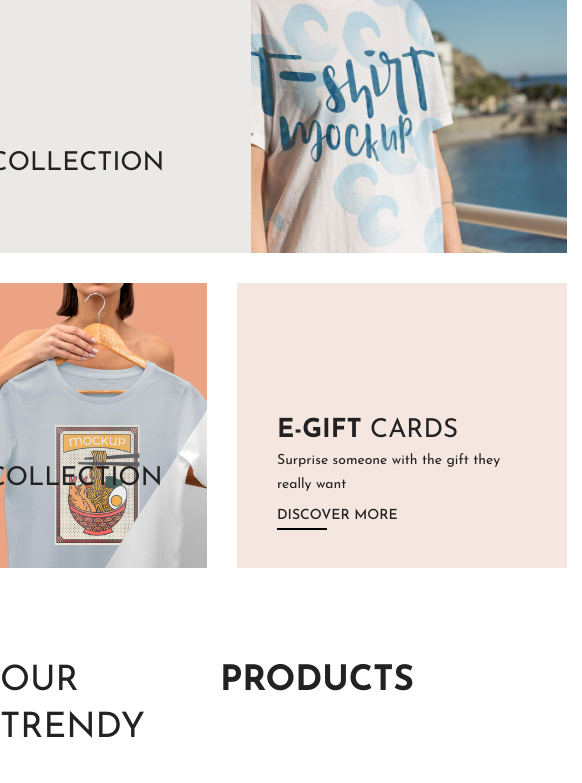
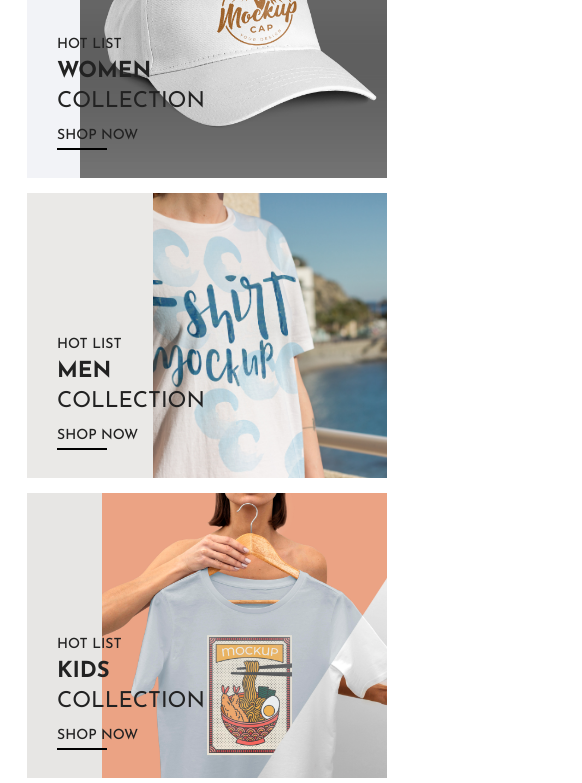
Before and after one commit to elenrosee/UOMO-shop, a React (Create React App) app: page /home in a window 390 px wide. Shown: the part 780-1563 px from the top of the page, 582 px wide, since content can reach past the window. Built offline with nearby package versions, Linux system fonts and the light colour scheme.

Commit message:
start mobile trendy products section

```diff
--- a/src/common/ShopCtegoriesBlock/index.js
+++ /dev/null
@@ -1 +0,0 @@
-export { ShopCtegoriesBlock } from "./ShopCtegoriesBlock";
--- a/src/common/Titles/SecondaryTitle.js
+++ b/src/common/Titles/SecondaryTitle.js
@@ -1,6 +1,7 @@
 import styled from "styled-components";
 
 import { NavLink } from "react-router-dom";
+import { Breakpoints, MQ } from "common/Breakpoints";
 
 const TitleContainer = styled.div`
   display: flex;
@@ -10,9 +11,13 @@ const TitleContainer = styled.div`
   left: 0;
   bottom: 0;
 
-  margin: 40px;
+  margin: 30px;
 
   text-transform: uppercase;
+
+  ${MQ(Breakpoints.md)} {
+    margin: 40px;
+  }
 `;
 
 const Description = styled.span`
@@ -21,14 +26,25 @@ const Description = styled.span`
 `;
 const TitleWrapper = styled.div`
   display: flex;
+  flex-direction: column;
+
+  ${MQ(Breakpoints.md)} {
+    flex-direction: row;
+  }
 `;
 
 const Title = styled.h4`
   text-transform: uppercase;
   font-weight: 400;
-  font-size: 26px;
-  line-height: 36px;
+  font-size: 22px;
+  line-height: 30px;
+
+  ${MQ(Breakpoints.md)} {
+    font-size: 26px;
+    line-height: 36px;
+  }
 `;
+
 const Text = styled.p`
   text-transform: none;
 `;
--- a/src/common/index.js
+++ b/src/common/index.js
@@ -1,5 +1,4 @@
 export { Container } from "./Container";
 export { Breakpoints, MQ } from "./Breakpoints";
 
-export { ShopCtegoriesBlock } from "./ShopCtegoriesBlock";
 export { SecondaryTitle } from "./Titles";
--- a/src/components/Content/ShopColections/ShopColections.js
+++ b/src/components/Content/ShopColections/ShopColections.js
@@ -1,14 +1,23 @@
-import { ShopCtegoriesBlock } from "common";
 import styled from "styled-components";
 
 import { shopColectionsData } from "data/shopColectionsData";
+import { ShopCtegoriesBlock } from "./ShopCtegoriesBlock";
+import { Breakpoints, MQ } from "common";
+import { useMediaQuery } from "react-responsive";
 
 export const ShopColectionsContainer = styled.div`
+  margin-top: 15px;
+  margin-bottom: 15px;
+
+  display: flex;
+  flex-wrap: wrap;
+  justify-content: center;
+
+  ${MQ(Breakpoints.md)} {
     margin-top: 75px;
     margin-bottom: 75px;
-
-  display: flex;
-  justify-content: center;
+    flex-wrap: nowrap;
+  }
 `;
 
 export const Wrapper = styled.div`
@@ -46,10 +55,69 @@ const settings = [
   },
 ];
 
+const mobileSettings = [
+  {
+    width: `calc(100vw - 30px)`,
+    heigth: "285px",
+    color: "#F2F3F7",
+    img: true,
+    imgWidth: "307px",
+  },
+  {
+    width: `calc(100vw - 30px)`,
+    heigth: "285px",
+    color: "#EAE9E7",
+    img: true,
+    imgWidth: "234px",
+  },
+  {
+    width: `calc(100vw - 30px)`,
+    heigth: "285px",
+    color: "#E7E6E4",
+    img: true,
+    imgWidth: "285px",
+  },
+  {
+    width: `calc(100vw - 30px)`,
+    heigth: "285px",
+    color: "#F5E6E0",
+    img: false,
+    imgWidth: "230px",
+  },
+];
+
 export const ShopColections = () => {
+  const isMobile = useMediaQuery({ maxWidth: Breakpoints.md - 1 });
+  const isDesctop = useMediaQuery({ minWidth: Breakpoints.md });
+
   return (
+    <>
+      {isMobile && (
         <ShopColectionsContainer>
-      <ShopCtegoriesBlock settings={settings[0]} data={shopColectionsData[0]} />
+          <ShopCtegoriesBlock
+            settings={mobileSettings[0]}
+            data={shopColectionsData[0]}
+          />
+          <ShopCtegoriesBlock
+            settings={mobileSettings[1]}
+            data={shopColectionsData[1]}
+          />
+          <ShopCtegoriesBlock
+            settings={mobileSettings[2]}
+            data={shopColectionsData[2]}
+          />
+          <ShopCtegoriesBlock
+            settings={mobileSettings[3]}
+            data={shopColectionsData[3]}
+          />
+        </ShopColectionsContainer>
+      )}
+      {isDesctop && (
+        <ShopColectionsContainer>
+          <ShopCtegoriesBlock
+            settings={settings[0]}
+            data={shopColectionsData[0]}
+          />
           <div>
             <ShopCtegoriesBlock
               settings={settings[1]}
@@ -67,5 +135,7 @@ export const ShopColections = () => {
             </Wrapper>
           </div>
         </ShopColectionsContainer>
+      )}
+    </>
   );
 };
--- a/src/common/ShopCtegoriesBlock/ShopCtegoriesBlock.js
+++ b/src/components/Content/ShopColections/ShopCtegoriesBlock.js
@@ -1,5 +1,5 @@
+import { Breakpoints, MQ, SecondaryTitle } from "common";
 import styled from "styled-components";
-import { SecondaryTitle } from "../Titles/SecondaryTitle";
 
 export const BlockContainer = styled.div`
   width: ${({ width }) => width};
@@ -12,7 +12,11 @@ export const BlockContainer = styled.div`
 
   position: relative;
 
-  margin: 15px;
+  margin-bottom: 15px;
+
+  ${MQ(Breakpoints.md)} {
+    margin: 15px;
+  }
 `;
 
 export const ColectionImage = styled.img`
--- a/src/components/Content/TrendyProducts/SectionsList.js
+++ b/src/components/Content/TrendyProducts/SectionsList.js
@@ -1,8 +1,54 @@
-import {
-  ProductSectionsList,
-  SectionButton,
-  SectionName,
-} from "./TrendyProducts.styled";
+import { Breakpoints, MQ } from "common";
+import styled from "styled-components";
+
+const ProductSectionsList = styled.ul`
+  display: flex;
+  justify-content: center;
+  flex-wrap: wrap;
+
+  margin-bottom: 15px;
+  margin-left: 15px;
+  margin-right: 15px;
+
+  ${MQ(Breakpoints.md)} {
+    margin-bottom: 40px;
+  }
+`;
+
+const SectionButton = styled.button`
+  font-size: 14px;
+  text-transform: uppercase;
+  line-height: 30px;
+  color: #767676;
+
+  background-color: transparent;
+  border: none;
+
+  ${MQ(Breakpoints.md)} {
+    font-size: 16px;
+    line-height: 22px;
+  }
+
+  &.accent {
+    color: black;
+    position: relative;
+
+    ::after {
+      content: "";
+      display: inline-block;
+      background-color: black;
+      width: 50px;
+      height: 2px;
+      position: absolute;
+      left: 0;
+      bottom: -2px;
+    }
+  }
+`;
+const SectionName = styled.li`
+  margin-left: 25px;
+  margin-right: 25px;
+`;
 
 export const SectionsList = ({ onClick, selectedSection, sectionsName }) => {
   return (
--- a/src/components/Content/TrendyProducts/TrendyProducts.styled.js
+++ b/src/components/Content/TrendyProducts/TrendyProducts.styled.js
@@ -1,3 +1,4 @@
+import { Breakpoints, MQ } from "common";
 import { NavLink } from "react-router-dom";
 import styled from "styled-components";
 
@@ -10,57 +11,27 @@ export const TitleWrapper = styled.div`
   display: flex;
   justify-content: center;
 
-  margin-bottom: 30px;
+  margin-bottom: 15px;
+
+  ${MQ(Breakpoints.md)} {
+    margin-bottom: 30px;
+  }
 `;
 
 export const Title = styled.h3`
   text-transform: uppercase;
   font-weight: 400;
-  font-size: 35px;
-  line-height: 47px;
+  font-size: 26px;
+  line-height: 37px;
+
+  ${MQ(Breakpoints.md)} {
+    font-size: 35px;
+    line-height: 47px;
+  }
 `;
 
 export const AccentTitle = styled(Title)`
   font-weight: 700;
-`;
-
-export const ProductSectionsList = styled.ul`
-  display: flex;
-  justify-content: center;
-
-  margin-bottom: 40px;
-`;
-
-export const SectionName = styled.li`
-  &:not(:last-child) {
-    margin-right: 50px;
-  }
-`;
-
-export const SectionButton = styled.button`
-  font-size: 16px;
-  text-transform: uppercase;
-  line-height: 22px;
-  color: #767676;
-
-  background-color: transparent;
-  border: none;
-
-  &.accent {
-    color: black;
-    position: relative;
-
-    ::after {
-      content: "";
-      display: inline-block;
-      background-color: black;
-      width: 50px;
-      height: 2px;
-      position: absolute;
-      left: 0;
-      bottom: -2px;
-    }
-  }
 `;
 
 export const LinkWraper = styled.div`
--- a/src/components/Slider/Dots.js
+++ b/src/components/Slider/Dots.js
@@ -8,8 +8,9 @@ const style = {};
 const DotsContainer = styled.div`
   position: absolute;
 
+  margin: -15px;
   left: 30px;
-  bottom: 30px;
+  bottom: 45px;
 
   ${MQ(Breakpoints.md)} {
     left: 195px;
```
Also changed, not shown: src/common/ShopCtegoriesBlock/ShopCtegoriesBlock.styled.js (deleted), src/components/Content/ShopColections/ShopCtegoriesBlock.styled.js (added). Lines whose indentation alone changed are shown as unchanged.
